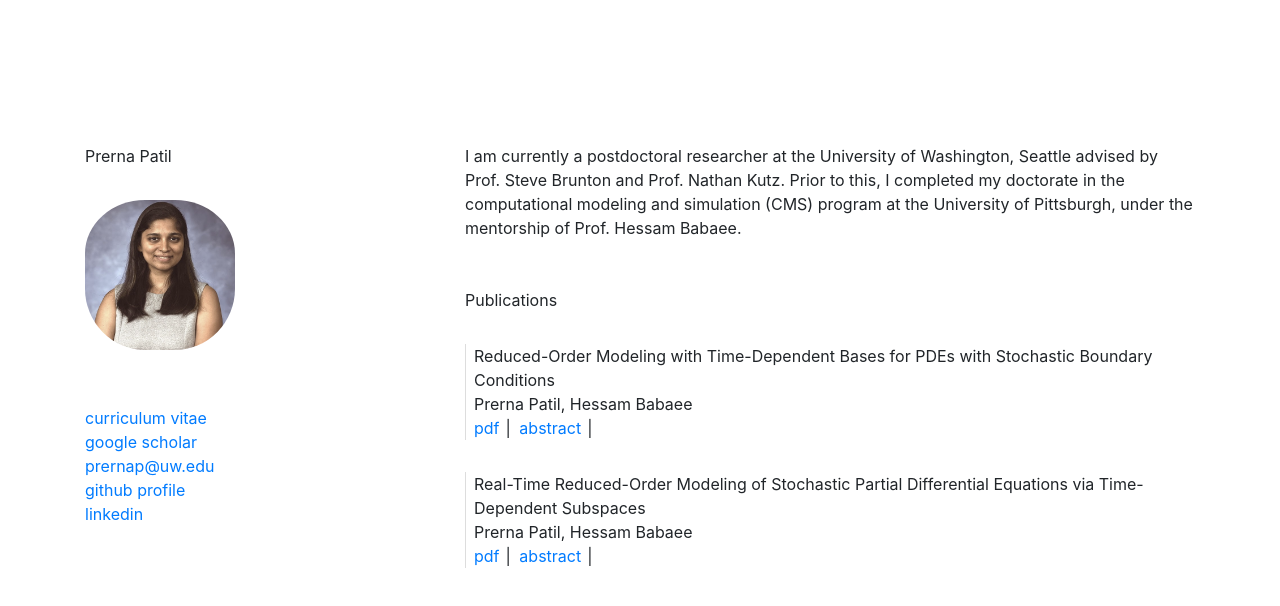
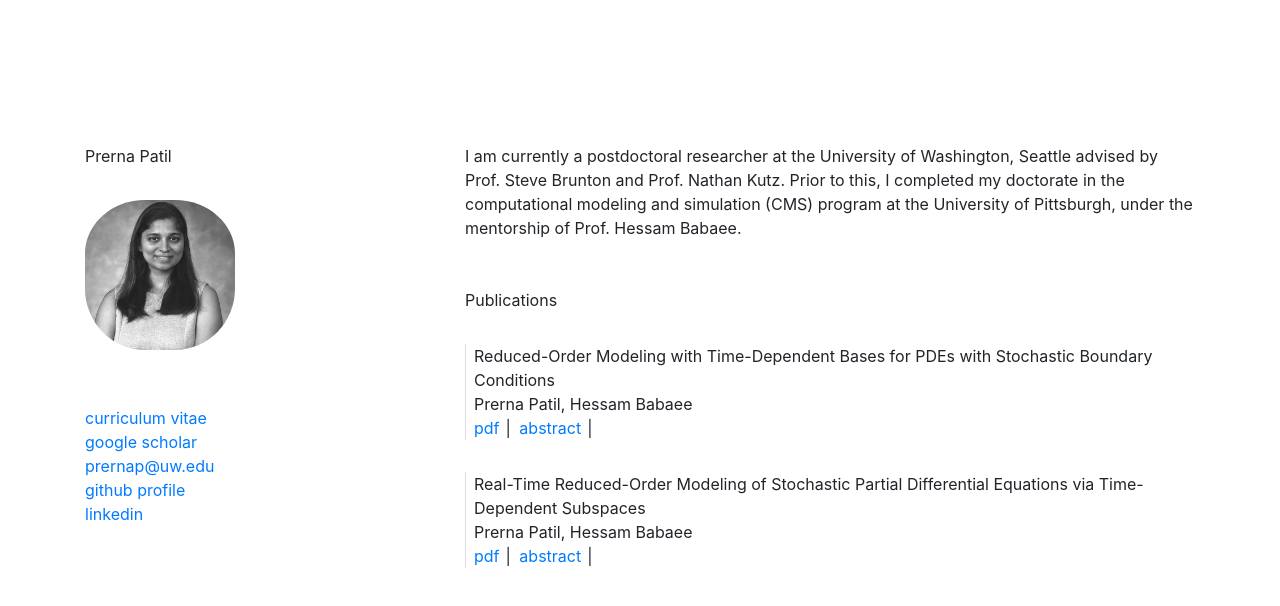
Before and after one commit to prernampatil/prernampatil.github.io, a plain HTML site: page index.html in a window 1280 px wide. Drawn offline with nearby package versions, Linux system fonts and the light colour scheme.

Commit message:
Update index.html

```diff
--- a/index.html
+++ b/index.html
@@ -15,7 +15,7 @@
 
     <!-- Bootstrap CSS -->
     <link rel="stylesheet" href="https://stackpath.bootstrapcdn.com/bootstrap/4.4.1/css/bootstrap.min.css" integrity="sha384-Vkoo8x4CGsO3+Hhxv8T/Q5PaXtkKtu6ug5TOeNV6gBiFeWPGFN9MuhOf23Q9Ifjh" crossorigin="anonymous">
-    <link rel="stylesheet" href="assets/style-3.css">
+    <link rel="stylesheet" href="assets/style-1.css">
 
     <title>Prerna Patil</title>
   </head>
```
